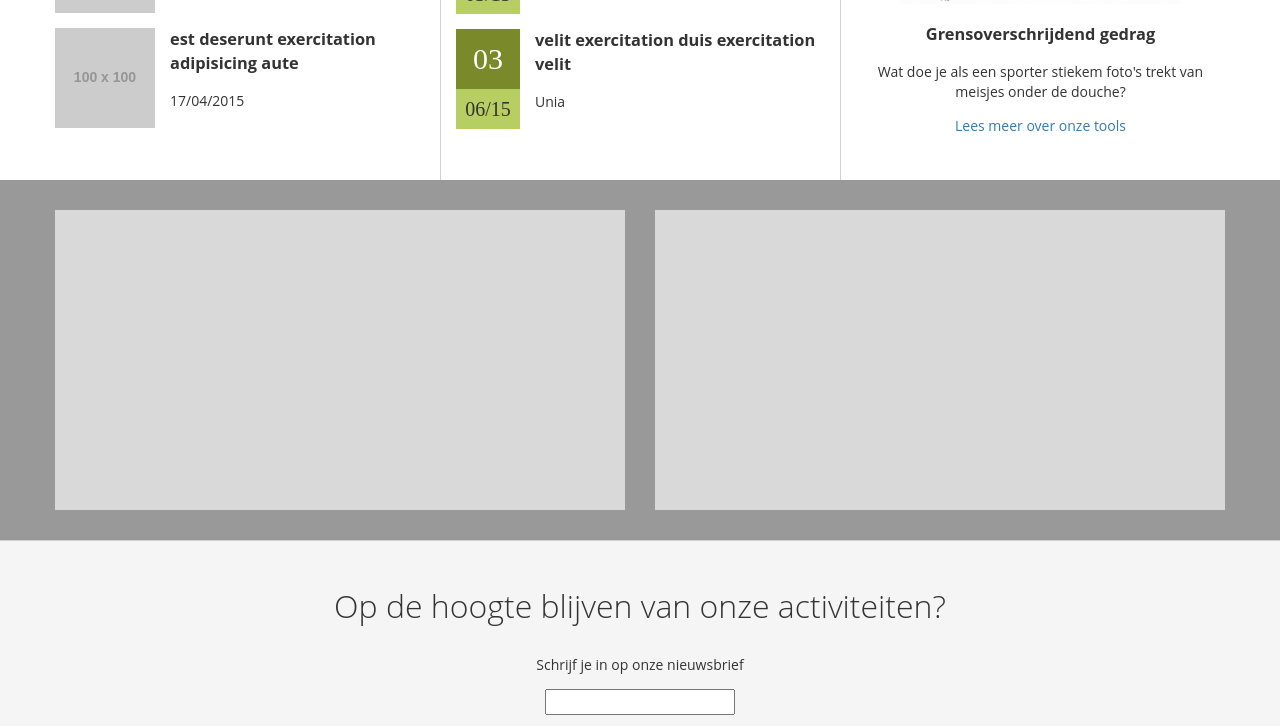
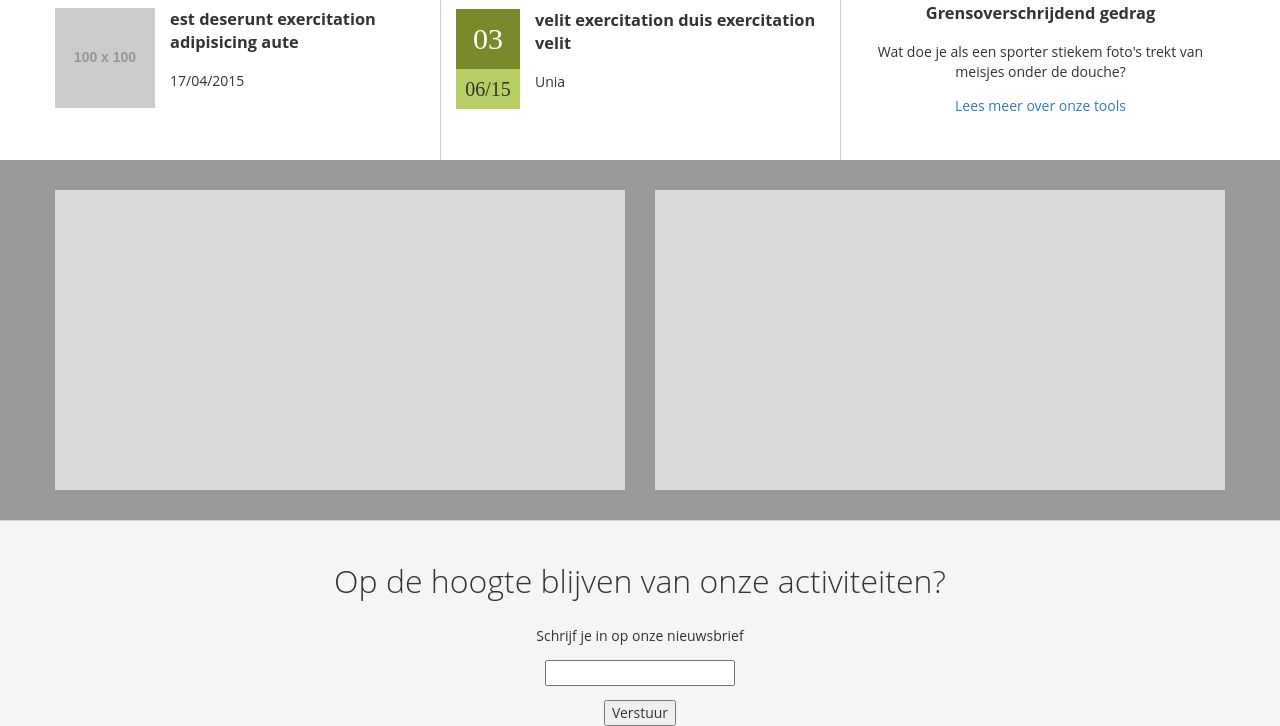
Before and after one commit to thgh/ethicsandsport.com, a website: page index.html in a window 1280 px wide. Shown: the part 788-1514 px from the top of the page. Drawn offline with Linux system fonts and the light colour scheme; placeholder pictures from the web are drawn by us; a web font is replaced by a local one.

Commit message:
Set correct height of <h2>

```diff
--- a/assets/scss/_base.scss
+++ b/assets/scss/_base.scss
@@ -45,6 +45,8 @@ h1 {
 h2 {
 	font-weight: 200;
 	font-size: 32px;
+	line-height: 30px;
+	margin: 30px 0;
 }
 nav {
 	line-height: 30px;
```
Also changed, not shown: assets/css/screen.css.
